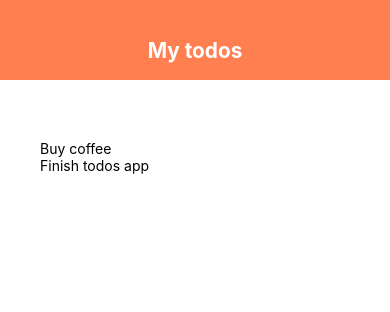
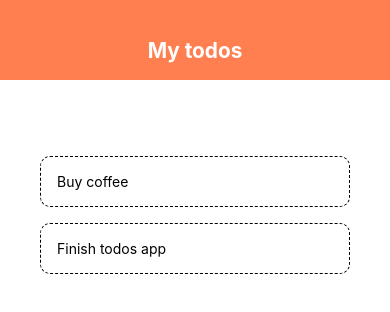
Before and after one commit to rafael-the-dev/react-native-basic, a React Native app: screen / in a window 390 px wide. Shown: the top 312 px of the page. Built offline with nearby package versions, Linux system fonts and the light colour scheme.

Commit message:
create todo item component and its delete handler function

```diff
--- a/App.js
+++ b/App.js
@@ -2,6 +2,7 @@ import { useCallback, useState } from "react";
 import { FlatList, StyleSheet, Text, View } from "react-native";
 
 import Header from "./components/header";
+import TodoItem from "./components/todo-item";
 
 const App = () => {
     const [ todos, setTodos ] = useState([
@@ -9,11 +10,18 @@ const App = () => {
         { key: "2", text: "Finish todos app " }
     ]);
 
+
+    const deleteHandler = useCallback(id => () => {
+        setTodos(currentTodos => currentTodos.filter(todo => todo.key !== id))
+    }, []);
+
     const getItem = useCallback(({ item }) => (
-        <View>
-            <Text>{ item.text }</Text>
-        </View>
-    ), []);
+        <TodoItem
+            { ...item }
+            id={item.key}
+            deleteHandler={deleteHandler}
+        />
+    ), [ deleteHandler ]);
 
     return (
         <View style={styles.container}>
--- /dev/null
+++ b/components/todo-item/index.jsx
@@ -0,0 +1,27 @@
+import React from "react";
+import { StyleSheet, Text, TouchableOpacity } from "react-native";
+
+
+const TodoItem = ({ deleteHandler, id, text }) => {
+
+    return (
+        <TouchableOpacity onPress={deleteHandler(id)}>
+            <Text style={styles.text}>
+                { text }
+            </Text>
+        </TouchableOpacity>
+    );
+};
+
+const styles = StyleSheet.create({
+    text: {
+        borderColor: "bbb",
+        borderRadius: 10,
+        borderStyle: "dashed",
+        borderWidth: 1,
+        marginTop: 16,
+        padding: 16
+    }
+})
+
+export default TodoItem;
```
